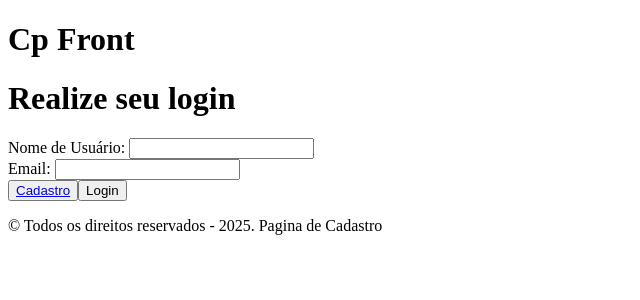
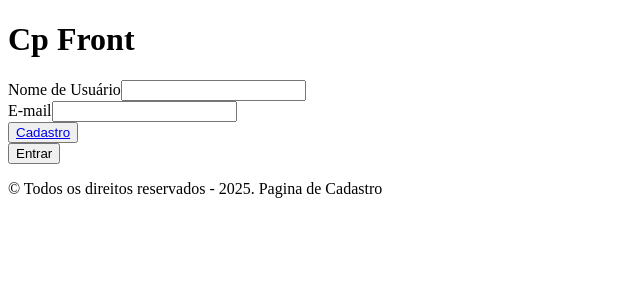
Before and after one commit to biribillidev/access-control-cp, a React (Vite) app in the folder access-control-cp/: page / in a window 1280 px wide. Shown: the top 300 px of the page, without its empty margins (0-640 px from the left). Built offline with nearby package versions, Linux system fonts and the light colour scheme.

Commit message:
feat: utilizando react hook form para a validação dos inputs

```diff
--- a/access-control-cp/src/routes/Login/index.tsx
+++ b/access-control-cp/src/routes/Login/index.tsx
@@ -1,27 +1,93 @@
-import { Link } from "react-router-dom";
+// src/routes/Login/index.tsx
+import { useState } from "react";
+import { useForm } from "react-hook-form";
+import { Link, useNavigate } from "react-router-dom";
+import type { TipoUser } from "../../types/tipoUser";
 
-export default function Login(){
+type FormData = {
+  nomeUsuario: string;
+  email: string;
+};
+
+const API_URL = "http://localhost:3001";
+const AUTH_KEY = "auth";
+
+export default function Login() {
+  const navigate = useNavigate();
+  const [erro, setErro] = useState<string>("");
+
+  const { register,handleSubmit,formState: { errors }} = useForm<FormData>({ mode: "onSubmit" });
+
+  const onSubmit = async ({ nomeUsuario, email }: FormData) => {
+    try {
+      setErro("");
+
+      // Consulta ao endpoint filtrando pelos campos do formulário
+      const qs = new URLSearchParams({ nomeUsuario, email }).toString();
+      const resp = await fetch(`${API_URL}/usuarios?${qs}`);
+      if (!resp.ok) throw new Error("Falha ao consultar o servidor");
+
+      const lista: TipoUser[] = await resp.json();
 
 
-    return(
-        <main>
-            <h1>Realize seu login</h1>
+      if (lista.length > 0) {
+        const usuario = lista[0];
+
+        // Simula autenticação
+        const payload = {
+          userId: usuario.id,
+          nome: usuario.nome,
+          nomeUsuario: usuario.nomeUsuario,
+          email: usuario.email,
+          loggedAt: new Date().toISOString()
+        };
+
+        localStorage.setItem(AUTH_KEY, JSON.stringify(payload));
+        navigate("/home", { replace: true });
+      } else {
+        setErro("Usuário ou e-mail não encontrados.");
+      }
+    } catch {
+      setErro("Erro ao conectar com o servidor.");
+    }
+  };
+
+  return (
+    <form onSubmit={handleSubmit(onSubmit)} noValidate>
       <div>
-                <form action="">
+        <label htmlFor="nomeUsuario">Nome de Usuário</label>
+        <input
+          id="nomeUsuario"
+          type="text"
+          {...register("nomeUsuario", {
+            required: "O nome de usuário é obrigatório",
+            minLength: { value: 3, message: "Mínimo de 3 caracteres" }
+          })}
+        />
+        {errors.nomeUsuario && <p>{errors.nomeUsuario.message}</p>}
+      </div>
+
       <div>
-                        <label>Nome de Usuário: </label>
-                        <input type="text" />
+        <label htmlFor="email">E-mail</label>
+        <input
+          id="email"
+          type="email"
+          {...register("email", {
+            required: "O e-mail é obrigatório",
+            maxLength: { value: 150, message: "Máximo de 150 caracteres"
+            }
+          })}
+        />
+        {errors.email && <p>{errors.email.message}</p>}
+      </div>
+
+      {erro && <small>{erro}</small>}
+     <div>
+        <button><Link to="/cadastro">Cadastro</Link></button>
      </div>
      <div>
-                        <label>Email: </label>
-                        <input type="email" />
-                    </div>
-                    <div>
-                        <button><Link to="/cadastro">Cadastro</Link></button>
-                        <button type="submit">Login</button>
+      <button type="submit">Entrar</button>
     </div>
     </form>
-            </div>
-        </main>
   );
 }
```
Lines whose indentation alone changed are shown as unchanged.
